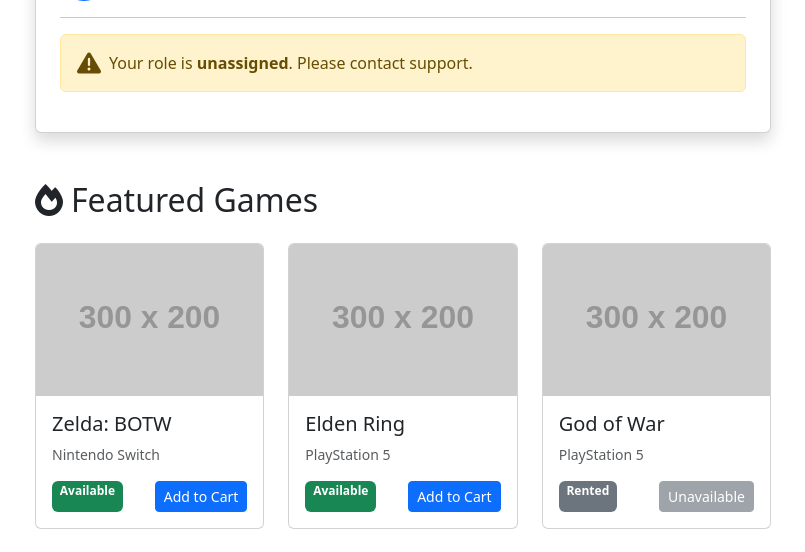
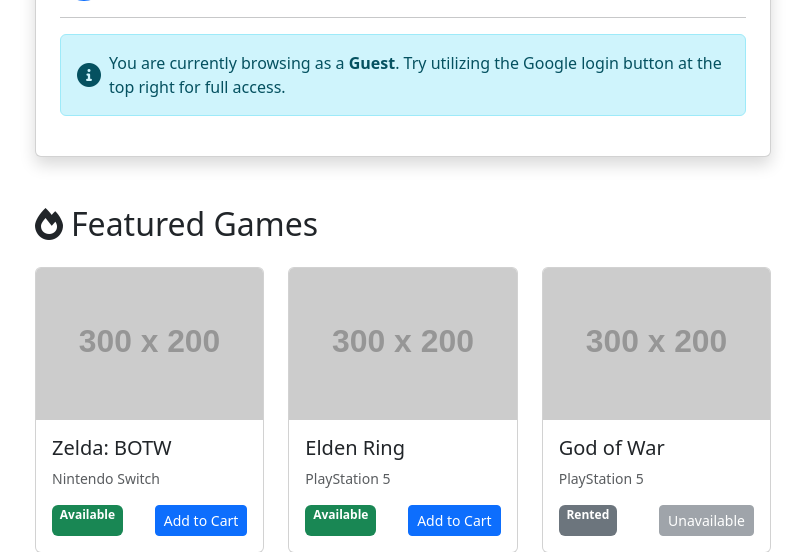
Before and after one commit to charleswittemann23/game-rentals, a Django app: template home/templates/home/index.html in a window 1280 px wide. Shown: the part 337-889 px from the top of the page, without its empty margins (237-1042 px from the left). Before the commit the page ends 866 px from the top, so only its background shows below. Run offline with Django 4.2, Linux system fonts and the light colour scheme; the template is opened without the code that fills it, so the values that code supplies are empty; the visitor is signed in with stand-in values (Sample User, id 1); grey boxes labelled with a size stand in for pictures from a placeholder-image service; some libraries are stand-ins or nearby versions.

Commit message:
Allow anyone to access home page. Additionally, remove regular login per requirement 4

```diff
--- a/home/templates/home/index.html
+++ b/home/templates/home/index.html
@@ -20,6 +20,7 @@
 
             <div class="card shadow mb-4">
                 <div class="card-body p-4">
+                    {% if user.is_authenticated %}
                     <div class="d-flex align-items-center mb-3">
                         <div class="bg-primary bg-gradient rounded-circle d-flex align-items-center justify-content-center me-3" style="width: 48px; height: 48px;">
                             <i class="fas fa-user text-white"></i>
@@ -33,17 +34,11 @@
                             </p>
                         </div>
                     </div>
+                    {% endif %}
 
                     <hr>
 
-                    {% if role == "Guest" %}
-                        <div class="alert alert-info d-flex align-items-center" role="alert">
-                            <i class="fas fa-info-circle me-2 fs-4"></i>
-                            <div>
-                                You are currently browsing as a <strong>Guest</strong>. Try utilizing the Google login button at the top right for full access.
-                            </div>
-                        </div>
-                    {% elif role == "Librarian" %}
+                    {% if role == "Librarian" %}
                         <div class="alert alert-primary d-flex align-items-center" role="alert">
                             <i class="fas fa-crown me-2 fs-4"></i>
                             <div>
@@ -63,10 +58,10 @@
                             </div>
                         </div>
                     {% else %}
-                        <div class="alert alert-warning d-flex align-items-center" role="alert">
-                            <i class="fas fa-exclamation-triangle me-2 fs-4"></i>
+                        <div class="alert alert-info d-flex align-items-center" role="alert">
+                            <i class="fas fa-info-circle me-2 fs-4"></i>
                             <div>
-                                Your role is <strong>unassigned</strong>. Please contact support.
+                                You are currently browsing as a <strong>Guest</strong>. Try utilizing the Google login button at the top right for full access.
                             </div>
                         </div>
                     {% endif %}
--- a/templates/base.html
+++ b/templates/base.html
@@ -75,13 +75,8 @@
                         </li>
                     {% else %}
                         <li class="nav-item">
-                            <a class="nav-link btn btn-light text-dark px-3 ms-2" href="{% url 'account_login' %}">
-                                Login
-                            </a>
-                        </li>
-                        <li class="nav-item">
-                            <a class="nav-link btn btn-light text-dark px-3 ms-2" href="{% url 'account_signup' %}">
-                                Sign Up
+                            <a class="nav-link btn btn-light text-dark px-3 ms-2" href="{% provider_login_url 'google' %}">
+                                Login with Google
                             </a>
                         </li>
                     {% endif %}
```
Also changed, not shown: home/views.py (+14 -8 lines).
